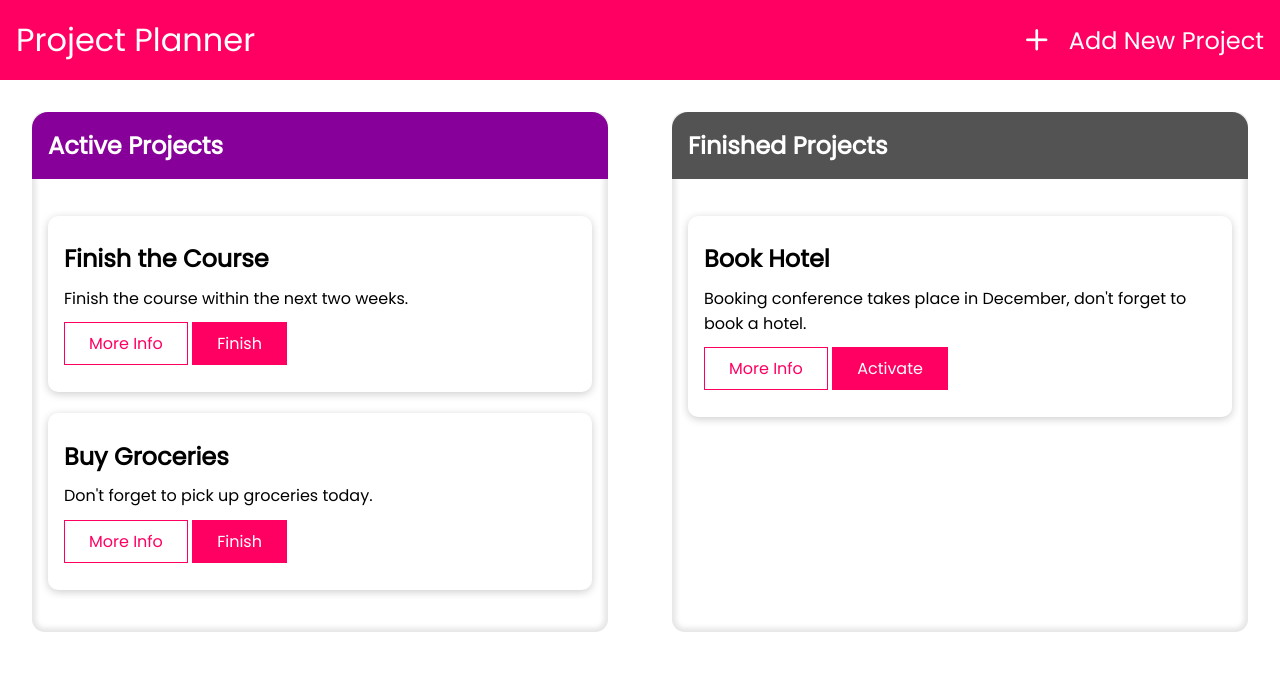
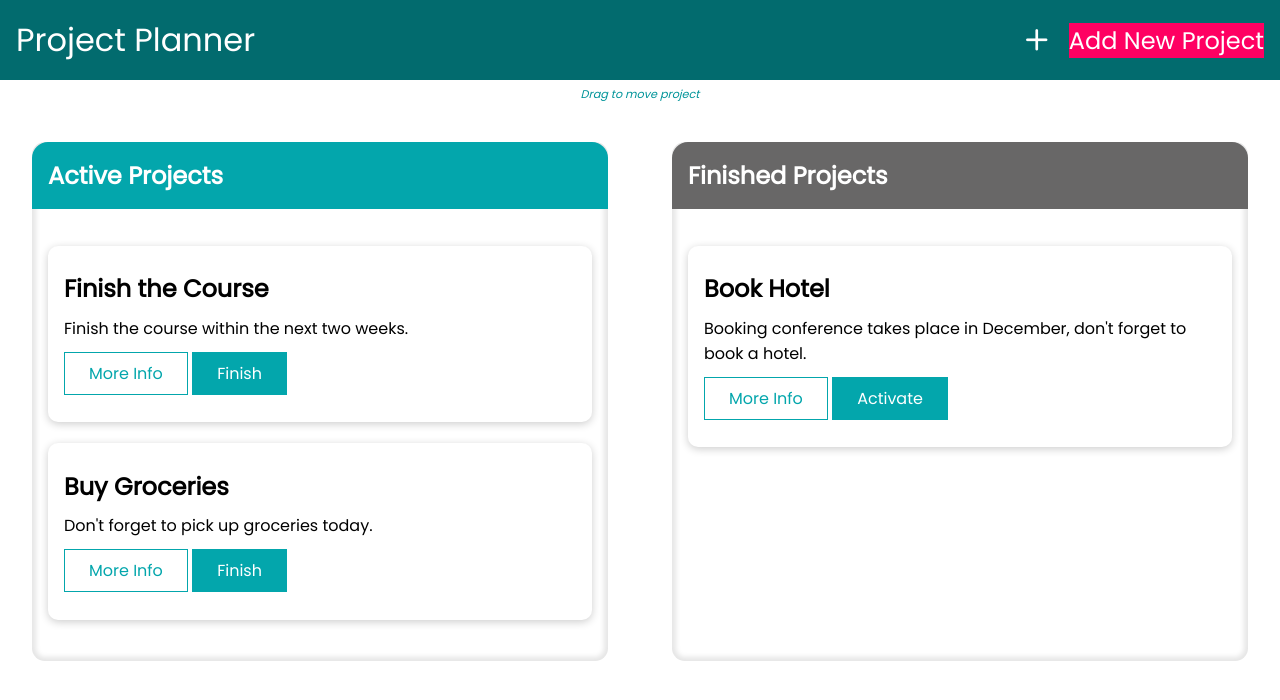
Before and after one commit to JosephJohncross/Project-planner, a plain HTML site: page index.html in a window 1280 px wide. Drawn offline with nearby package versions, Linux system fonts and the light colour scheme.

Commit message:
updated ui

```diff
--- a/assets/styles/app.css
+++ b/assets/styles/app.css
@@ -27,10 +27,15 @@ body {
   height: 5rem;
   display: flex;
   align-items: center;
-  background: #ff0062;
+  background: #026b6e;
   padding: 0 1rem;
 }
-
+.additional-help{
+  text-align: center;
+  padding: .4rem;
+  font-size: .7rem;
+  color: #009499;
+}
 #main-header h1 {
   font-weight: 400;
   color: white;
@@ -58,14 +63,6 @@ header p{
 
 
 }
-/*
-footer {
-  position: absolute;
-  bottom: 0;
-  left: 0;
-  width: 100%;
-  text-align: center;
-} */
 
 ul {
   list-style: none;
@@ -110,16 +107,16 @@ ul h2{
 }
 button {
   font: inherit;
-  background: #ff0062;
+  background: #03a6ac;
   color: white;
-  border: 1px solid #ff0062;
+  border: 1px solid #03a6ac;
   padding: 0.5rem 1.5rem;
   cursor: pointer;
 }
 
 button.alt {
   background: white;
-  color: #ff0062;
+  color: #03a6ac;
   margin: .7rem 0;
 }
 
@@ -129,8 +126,8 @@ button:focus {
 
 button:hover,
 button:active {
-  background: #ff2579;
-  border-color: #ff2579;
+  background: #03a6ac;
+  border-color: #03a6ac;
   color: white;
 }
 
@@ -148,7 +145,7 @@ button:active {
 }
 
 #active-projects > header {
-  background: #870099;
+  background: #03a6ac;
   border-top-left-radius: 1rem;
   border-top-right-radius: 1rem;
   padding: 1rem;
@@ -169,7 +166,7 @@ button:active {
 #finished-projects > header {
   border-top-left-radius: 1rem;
   border-top-right-radius: 1rem;
-  background: #535353;
+  background: #686767;
   padding: 1rem;
   display: flex;
   justify-content: space-between;
@@ -190,13 +187,14 @@ button:active {
  padding: .7rem;
 }
 .droppable{
-  background-color: rgb(106, 121, 124);
+  background-color: rgb(224, 241, 247) ;
 }
 
 @media screen and (max-width: 640px){
   .large-container{
     display: block;
     margin: .7rem;
+    margin-bottom: 50rem;
   }
   #main-header h1{
     font-size: 1.5rem;
--- a/index.html
+++ b/index.html
@@ -20,6 +20,7 @@
         <p>Add New Project</p>
       </div>
     </header>
+    <div class="additional-help"><i>Drag to move project</i></div>
     <div class="large-container">
       <section id="active-projects">
         <header>
```
